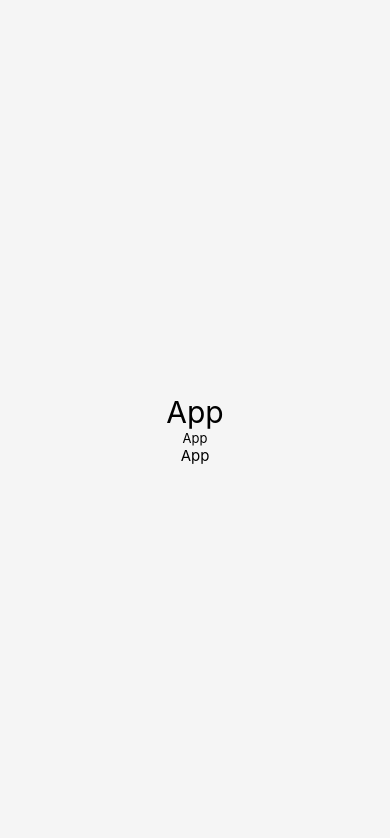
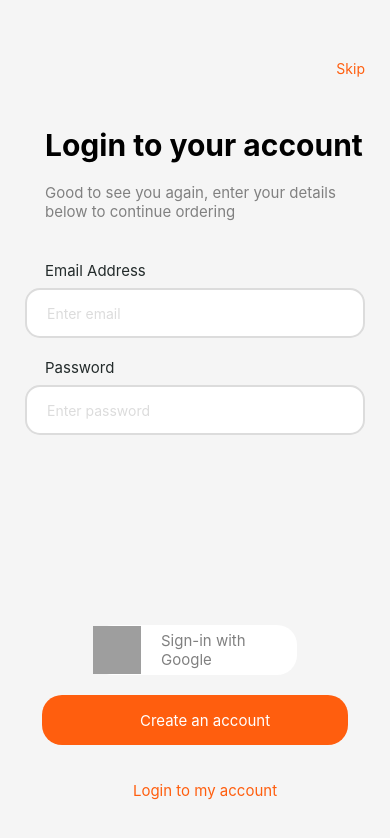
Before and after one commit to Manasseh919/foodTask, a React Native app: screen / in a window 390 px wide. Shown: the top 838 px of the page. Built offline with nearby package versions, Linux system fonts and the light colour scheme; grey boxes are pictures that could not be loaded.

Commit message:
login screen done with no navigation

```diff
--- a/App.tsx
+++ b/App.tsx
@@ -1,15 +1,11 @@
 import React from 'react';
 import MainContainer from './components/Container/MainContainer';
-import BigText from './components/Text/BigText';
-import SmallText from './components/Text/SmallText';
-import RegularText from './components/Text/RegularText';
+import LoginScreen from './screens/LoginScreen';
 
 export default function App() {
   return (
     <MainContainer>
-      <BigText>App</BigText>
-      <SmallText>App</SmallText>
-      <RegularText>App</RegularText>
+      <LoginScreen />
     </MainContainer>
   );
 }
--- a/components/Container/MainContainer.tsx
+++ b/components/Container/MainContainer.tsx
@@ -8,8 +8,6 @@ const StyledView = styled.View`
   padding: 25px;
   padding-top: 40px;
   background: ${colors.primary};
-  justify-content: center;
-  align-items: center;
 `;
 
 const MainContainer: FunctionComponent<ContainerProps> = props => {
--- /dev/null
+++ b/components/Inputs/StyledTextinput.tsx
@@ -0,0 +1,54 @@
+/* eslint-disable react-native/no-inline-styles */
+import React, {FunctionComponent, useState} from 'react';
+import styled from 'styled-components/native';
+import {InputProps} from './types';
+import SmallText from '../Text/SmallText';
+import {colors} from '../colors';
+
+const InputWrapper = styled.View`
+  width: 100%;
+`;
+
+const InputField = styled.TextInput`
+  background-color: white;
+  height: 50px;
+  border-width: 2px;
+  border-radius: 15px;
+  border-color: ${colors.gray1};
+  margin-top: 3px;
+  margin-bottom: 3px;
+  padding: 15px;
+  padding-left: 20px;
+  font-size: 14px;
+`;
+
+const StyledTextInput: FunctionComponent<InputProps> = ({label, ...props}) => {
+  const [inputBackgroundColor, setInputBackgroundColor] = useState(
+    colors.white,
+  );
+
+  const customOnFocus = () => {
+    props?.onFocus;
+    setInputBackgroundColor(colors.gray1);
+  };
+  const customOnBlur = () => {
+    props?.onBlur;
+    setInputBackgroundColor(colors.white);
+  };
+  return (
+    <InputWrapper>
+      <SmallText style={{marginLeft: 20, marginBottom: 5, color: '#232B2B'}}>
+        {label}
+      </SmallText>
+      <InputField
+        {...props}
+        placeholderTextColor={colors.gray1}
+        style={[{backgroundColor: inputBackgroundColor}, props.style]}
+        onFocus={customOnFocus}
+        onBlur={customOnBlur}
+      />
+    </InputWrapper>
+  );
+};
+
+export default StyledTextInput;
--- /dev/null
+++ b/components/Inputs/types.tsx
@@ -0,0 +1,8 @@
+import {ReactNode} from 'react';
+import {TextInputProps} from 'react-native';
+
+interface ExtraInputProps {
+  label: ReactNode;
+}
+
+export type InputProps = TextInputProps & ExtraInputProps;
--- a/components/Text/BigText.tsx
+++ b/components/Text/BigText.tsx
@@ -7,6 +7,8 @@ const StyledText = styled.Text`
   font-size: 30px;
   color: ${colors.black};
   text-align: left;
+  font-weight: bold;
+  margin-left: 20px;
 `;
 
 const BigText: FunctionComponent<TextProps> = props => {
--- a/components/Text/SmallText.tsx
+++ b/components/Text/SmallText.tsx
@@ -1,16 +1,21 @@
 import React, {FunctionComponent} from 'react';
 import styled from 'styled-components/native';
-import {colors} from '../colors';
+
 import {TextProps} from './types';
 
 const StyledText = styled.Text`
-  font-size: 13px;
-  color: ${colors.black};
+  font-size: 15px;
+  color: gray;
   text-align: left;
+  margin-left: 20px;
 `;
 
 const SmallText: FunctionComponent<TextProps> = props => {
-  return <StyledText style={props.style}>{props?.children}</StyledText>;
+  return (
+    <StyledText numberOfLines={2} style={props.style}>
+      {props?.children}
+    </StyledText>
+  );
 };
 
 export default SmallText;
--- a/components/colors.tsx
+++ b/components/colors.tsx
@@ -2,4 +2,6 @@ export const colors = {
   primary: '#F5F5F5',
   white: '#fff',
   black: '#000',
+  gray1: '#DCDCDC',
+  smallBlack: '#232B2B',
 };
--- a/package.json
+++ b/package.json
@@ -14,6 +14,7 @@
     "@types/styled-components-react-native": "^5.2.1",
     "react": "18.2.0",
     "react-native": "0.72.3",
+    "react-native-vector-icons": "^10.0.0",
     "styled-components": "^6.0.7"
   },
   "devDependencies": {
@@ -24,6 +25,7 @@
     "@react-native/metro-config": "^0.72.9",
     "@tsconfig/react-native": "^3.0.0",
     "@types/react": "^18.0.6",
+    "@types/react-native-vector-icons": "^6.4.13",
     "@types/react-test-renderer": "^18.0.0",
     "babel-jest": "^29.2.1",
     "eslint": "^8.19.0",
--- /dev/null
+++ b/screens/LoginScreen.tsx
@@ -0,0 +1,104 @@
+/* eslint-disable react-native/no-inline-styles */
+import {StyleSheet, TouchableOpacity, Text, View, Image} from 'react-native';
+import React, {useState} from 'react';
+import SmallText from '../components/Text/SmallText';
+import BigText from '../components/Text/BigText';
+import StyledTextInput from '../components/Inputs/StyledTextinput';
+
+const LoginScreen = () => {
+  const [email, setEmail] = useState('');
+  const [password, setPassword] = useState('');
+  return (
+    <View>
+      <View>
+        <TouchableOpacity style={styles.loginHeader}>
+          <Text style={{color: '#FF5E0E', textDecorationLine: true}}>Skip</Text>
+        </TouchableOpacity>
+      </View>
+      <View style={{marginTop: 20}}>
+        <BigText style={{marginBottom: 20}}>Login to your account</BigText>
+        <SmallText style={{marginBottom: 40}}>
+          Good to see you again, enter your details below to continue ordering
+        </SmallText>
+
+        <StyledTextInput
+          label="Email Address"
+          value={email}
+          onChangeText={setEmail}
+          keyboardType="email-address"
+          placeholder="Enter email"
+          style={{marginBottom: 20}}
+        />
+        <StyledTextInput
+          label="Password"
+          value={password}
+          onChangeText={setPassword}
+          secureTextEntry={true}
+          placeholder="Enter password"
+          style={{marginBottom: 20}}
+        />
+      </View>
+      <View style={{alignItems: 'center', marginTop: '50%'}}>
+        <View style={styles.google}>
+          <Image
+            source={{
+              uri: 'https://img.icons8.com/?size=512&id=17949&format=png',
+            }}
+            style={{width: 48, height: 48}}
+          />
+          <SmallText style={{textDecorationLine: true}}>
+            Sign-in with Google
+          </SmallText>
+        </View>
+        <View style={styles.createAccount}>
+          <TouchableOpacity>
+            <SmallText style={{color: 'white'}}>Create an account</SmallText>
+          </TouchableOpacity>
+        </View>
+        <View style={styles.loginAccount}>
+          <TouchableOpacity>
+            <SmallText style={{color: '#FF5E0E'}}>
+              Login to my account
+            </SmallText>
+          </TouchableOpacity>
+        </View>
+      </View>
+    </View>
+  );
+};
+
+export default LoginScreen;
+
+const styles = StyleSheet.create({
+  loginHeader: {
+    flexDirection: 'row-reverse',
+    marginTop: 20,
+    marginBottom: 30,
+  },
+  google: {
+    alignItems: 'center',
+    flexDirection: 'row',
+    justifyContent: 'center',
+    backgroundColor: 'white',
+    width: '60%',
+    borderRadius: 20,
+    height: 50,
+  },
+  createAccount: {
+    backgroundColor: '#FF5E0E',
+    height: 50,
+    justifyContent: 'center',
+    alignItems: 'center',
+    width: '90%',
+    marginTop: 20,
+    borderRadius: 20,
+  },
+  loginAccount: {
+    height: 50,
+    justifyContent: 'center',
+    alignItems: 'center',
+    width: '90%',
+    marginTop: 20,
+    borderRadius: 20,
+  },
+});
```
Also changed, not shown: 4 other files (tests, documents, lock files or other folders).
